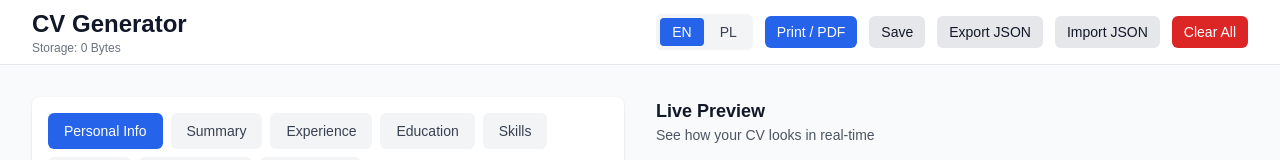
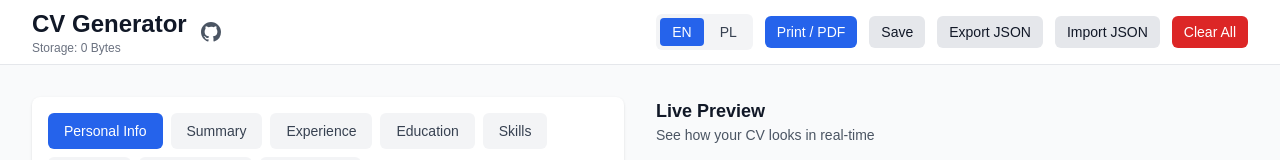
Before and after one commit to knobik/cv-generator, a Next.js app: page / in a window 1280 px wide. Shown: the top 160 px of the page. Built offline with nearby package versions, Linux system fonts and the light colour scheme.

Commit message:
Add GitHub link to header for easy access to repository

```diff
--- a/src/components/layout/Header.tsx
+++ b/src/components/layout/Header.tsx
@@ -66,11 +66,33 @@
     <header className="bg-white border-b border-gray-200 sticky top-0 z-10">
       <div className="max-w-7xl mx-auto px-4 sm:px-6 lg:px-8">
         <div className="flex items-center justify-between h-16">
-          <div>
-            <h1 className="text-2xl font-bold text-gray-900">{t('header.title')}</h1>
-            <p className="text-xs text-gray-500">
-              {t('common.storage')}: {formatBytes(storageSize)}
-            </p>
+          <div className="flex items-center gap-3">
+            <div>
+              <h1 className="text-2xl font-bold text-gray-900">{t('header.title')}</h1>
+              <p className="text-xs text-gray-500">
+                {t('common.storage')}: {formatBytes(storageSize)}
+              </p>
+            </div>
+            <a
+              href="https://github.com/knobik/cv-generator"
+              target="_blank"
+              rel="noopener noreferrer"
+              className="text-gray-600 hover:text-gray-900 transition-colors"
+              aria-label="View on GitHub"
+            >
+              <svg
+                className="w-6 h-6"
+                fill="currentColor"
+                viewBox="0 0 24 24"
+                aria-hidden="true"
+              >
+                <path
+                  fillRule="evenodd"
+                  d="M12 2C6.477 2 2 6.484 2 12.017c0 4.425 2.865 8.18 6.839 9.504.5.092.682-.217.682-.483 0-.237-.008-.868-.013-1.703-2.782.605-3.369-1.343-3.369-1.343-.454-1.158-1.11-1.466-1.11-1.466-.908-.62.069-.608.069-.608 1.003.07 1.531 1.032 1.531 1.032.892 1.53 2.341 1.088 2.91.832.092-.647.35-1.088.636-1.338-2.22-.253-4.555-1.113-4.555-4.951 0-1.093.39-1.988 1.029-2.688-.103-.253-.446-1.272.098-2.65 0 0 .84-.27 2.75 1.026A9.564 9.564 0 0112 6.844c.85.004 1.705.115 2.504.337 1.909-1.296 2.747-1.027 2.747-1.027.546 1.379.202 2.398.1 2.651.64.7 1.028 1.595 1.028 2.688 0 3.848-2.339 4.695-4.566 4.943.359.309.678.92.678 1.855 0 1.338-.012 2.419-.012 2.747 0 .268.18.58.688.482A10.019 10.019 0 0022 12.017C22 6.484 17.522 2 12 2z"
+                  clipRule="evenodd"
+                />
+              </svg>
+            </a>
           </div>
 
           <div className="flex items-center gap-3">
```
